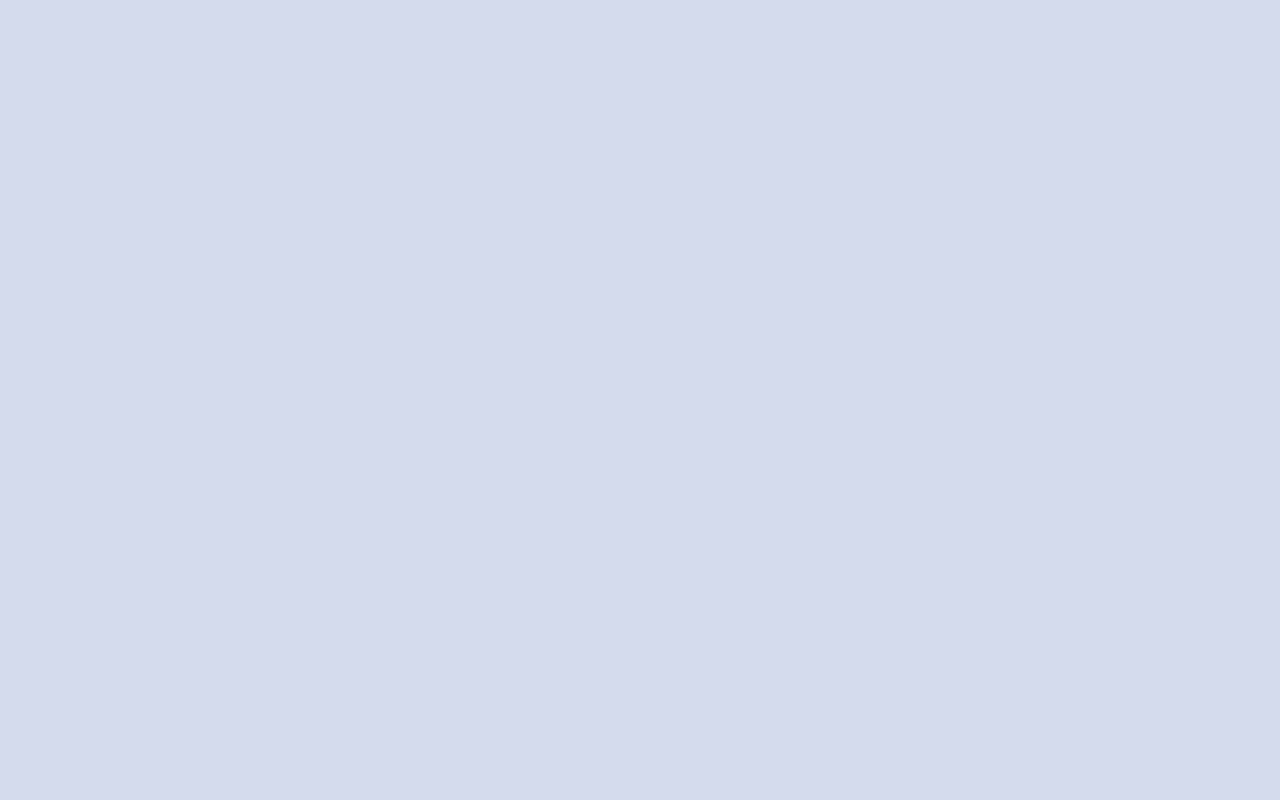
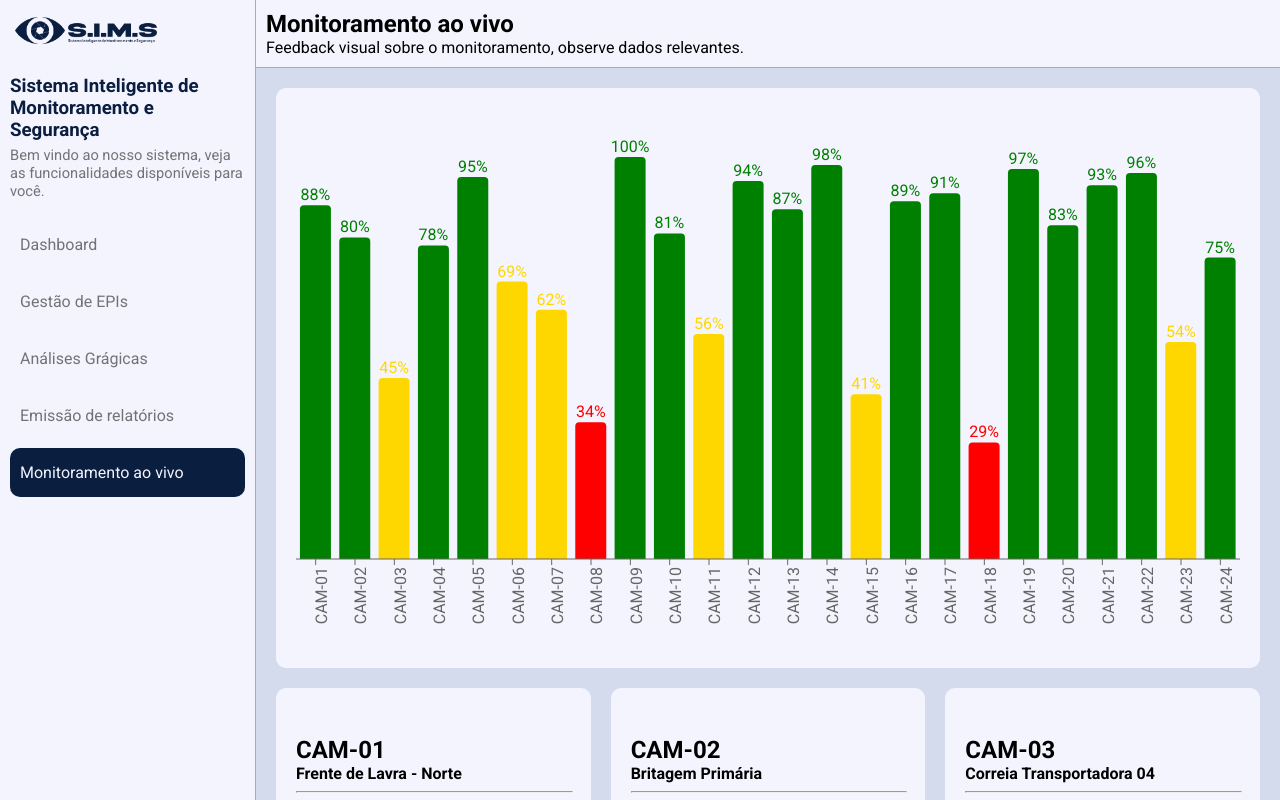
Before and after one commit to williamsdavid5/SIMS_dashborad, a React (Vite) app: page /monitoramento in a window 1280 px wide. Before the commit this address had no page. Built offline with nearby package versions, Linux system fonts and the light colour scheme.

Commit message:
adicionadas as bases para outras telas. tela monitoramento aparentemente concluída

```diff
--- a/src/App.jsx
+++ b/src/App.jsx
@@ -7,6 +7,9 @@ import Historico from "./pages/GestaoEPI/Historico";
 import Inventario from "./pages/GestaoEPI/Inventario";
 import Estoque from "./pages/GestaoEPI/Estoque";
 import Distribuicao from "./pages/GestaoEPI/Distribuicao";
+import Monitoramento from "./pages/Monitoramento";
+import EmissaoRelatorios from "./pages/EmissaoRelatorios";
+import AnalisesGraficas from "./pages/AnalisesGraficas";
 
 import './App.css'
 
@@ -23,6 +26,9 @@ function App() {
         <Route path="historico" element={<Historico />} />
         <Route path="estoque" element={<Estoque />} />
       </Route>
+      <Route path="monitoramento" element={<Monitoramento />} />
+      <Route path="emissao-relatorios" element={<EmissaoRelatorios />} />
+      <Route path="analises-graficas" element={<AnalisesGraficas />} />
     </Routes>
   );
 }
--- a/src/context/DashboardContext.jsx
+++ b/src/context/DashboardContext.jsx
@@ -13,7 +13,7 @@ export const useDashboard = () => {
 // - 500: Bom equilíbrio (recomendado para produção)
 // - 1000: Mais precisão (pode ficar lento)
 // - 2000: Máxima precisão (apenas para dados muito críticos)
-const MAX_REGISTROS = 2000;
+const MAX_REGISTROS = 300;
 
 export const DashboardProvider = ({ children }) => {
     const [loading, setLoading] = useState(true);
--- /dev/null
+++ b/src/pages/AnalisesGraficas.jsx
@@ -0,0 +1,12 @@
+import MenuLateral from "./MenuLateral"
+
+export default function AnalisesGraficas() {
+    return (
+        <>
+            <main className="dashboardMain">
+                <MenuLateral></MenuLateral>
+                <section className="principalDash"></section>
+            </main>
+        </>
+    )
+}
--- /dev/null
+++ b/src/pages/EmissaoRelatorios.jsx
@@ -0,0 +1,12 @@
+import MenuLateral from "./MenuLateral"
+
+export default function EmissaoRelatorios() {
+    return (
+        <>
+            <main className="dashboardMain">
+                <MenuLateral></MenuLateral>
+                <section className="principalDash"></section>
+            </main>
+        </>
+    )
+}
--- a/src/pages/MenuLateral.jsx
+++ b/src/pages/MenuLateral.jsx
@@ -35,22 +35,22 @@ export default function MenuLateral() {
                         Gestão de EPIs
                     </NavLink>
                     <NavLink
-                        to="/home"
+                        to="/analises-graficas"
                         className={({ isActive }) => isActive ? "itemAtivado" : "itemDesativado"}
                     >
-                        Função 2
+                        Análises Grágicas
                     </NavLink>
                     <NavLink
-                        to="/home"
+                        to="/emissao-relatorios"
                         className={({ isActive }) => isActive ? "itemAtivado" : "itemDesativado"}
                     >
-                        Função 3
+                        Emissão de relatórios
                     </NavLink>
                     <NavLink
-                        to="/home"
+                        to="/monitoramento"
                         className={({ isActive }) => isActive ? "itemAtivado" : "itemDesativado"}
                     >
-                        Função 4
+                        Monitoramento ao vivo
                     </NavLink>
                 </div>
             </aside>
--- /dev/null
+++ b/src/pages/Monitoramento.jsx
@@ -0,0 +1,168 @@
+import MenuLateral from "./MenuLateral"
+import { useEffect } from 'react'
+import './styles/monitoramento.css'
+
+import { PieChart, Pie, Cell, ResponsiveContainer, BarChart, Bar, XAxis, YAxis, LabelList } from "recharts";
+
+function BlocoCamera({ data }) {
+
+    const confianca = data.confianca;
+
+    const chartData = [
+        { name: "valor", value: confianca },
+        { name: "resto", value: 100 - confianca }
+    ];
+
+    const corValor =
+        confianca < 40 ? "red" :
+            confianca < 70 ? "gold" :
+                "green";
+    const corRestante = "var(--bordaCor)";
+
+    return (
+        <div className="blocoCamera">
+            <div className="esquerda">
+                <h1>{data.camera}</h1>
+                <p><b>{data.area}</b></p>
+                <hr />
+            </div>
+
+            <div className="direita">
+                <ResponsiveContainer width="100%" height="100%">
+                    <PieChart>
+
+                        <Pie
+                            data={chartData}
+                            dataKey="value"
+                            startAngle={180}
+                            endAngle={0}
+                            cx="50%"
+                            cy="100%"
+                            innerRadius={0}
+                            outerRadius={90}
+                            stroke="none"
+                        >
+                            <Cell fill={corValor} />
+                            <Cell fill={corRestante} />
+                        </Pie>
+                    </PieChart>
+                </ResponsiveContainer>
+                <text
+                    x="50%"
+                    y="90%"
+                    textAnchor="middle"
+                    fontSize="18"
+                    fontWeight="bold"
+                >
+                    {confianca}% de confiança
+                </text>
+            </div>
+        </div>
+    )
+}
+
+export default function Monitoramento() {
+
+    const data = [
+        { camera: 'CAM-01', area: 'Frente de Lavra - Norte', confianca: 88 },
+        { camera: 'CAM-02', area: 'Britagem Primária', confianca: 80 },
+        { camera: 'CAM-03', area: 'Correia Transportadora 04', confianca: 45 },
+        { camera: 'CAM-04', area: 'Pátio de Estocagem', confianca: 78 },
+        { camera: 'CAM-05', area: 'Oficina de Máquinas Pesadas', confianca: 95 },
+        { camera: 'CAM-06', area: 'Barragem de Rejeitos - Talude A', confianca: 69 },
+        { camera: 'CAM-07', area: 'Moagem de Minério', confianca: 62 },
+        { camera: 'CAM-08', area: 'Peneiramento Vibratório', confianca: 34 },
+        { camera: 'CAM-09', area: 'Acesso Principal - Portaria', confianca: 100 },
+        { camera: 'CAM-10', area: 'Flotação de Cobre', confianca: 81 },
+        { camera: 'CAM-11', area: 'Espessador de Concentrado', confianca: 56 },
+        { camera: 'CAM-12', area: 'Laboratório Químico', confianca: 94 },
+        { camera: 'CAM-13', area: 'Estação de Tratamento de Água', confianca: 87 },
+        { camera: 'CAM-14', area: 'Depósito de Explosivos', confianca: 98 },
+        { camera: 'CAM-15', area: 'Pilha Pulmão', confianca: 41 },
+        { camera: 'CAM-16', area: 'Carregamento de Vagões', confianca: 89 },
+        { camera: 'CAM-17', area: 'Refeitório Central', confianca: 91 },
+        { camera: 'CAM-18', area: 'Área de Descarte de Estéril', confianca: 29 },
+        { camera: 'CAM-19', area: 'Subestação Elétrica', confianca: 97 },
+        { camera: 'CAM-20', area: 'Almoxarifado Geral', confianca: 83 },
+        { camera: 'CAM-21', area: 'Dique de Contenção 02', confianca: 93 },
+        { camera: 'CAM-22', area: 'Pátio de Combustíveis', confianca: 96 },
+        { camera: 'CAM-23', area: 'Silo de Armazenamento', confianca: 54 },
+        { camera: 'CAM-24', area: 'Área de Preservação Ambiental', confianca: 75 },
+        // { camera: 'CAM-25', area: 'Centro de Controle Operacional', confianca: 99 }
+    ];
+
+    const getCorValor = (confianca) =>
+        confianca < 40 ? "red" :
+            confianca < 70 ? "gold" :
+                "green";
+
+    const corRestante = "var(--corJanela)";
+
+    return (
+        <main className="dashboardMain">
+            <MenuLateral />
+            <section className="principalDash">
+
+                <header className='superiorDash'>
+                    <h2>Monitoramento ao vivo</h2>
+                    <p>Feedback visual sobre o monitoramento, observe dados relevantes.</p>
+                </header>
+
+                <div className="camerasBlocos">
+                    <div className="blocoGraficoGeralCamreas">
+                        <div className="divAuxGraficoCameras">
+                            <ResponsiveContainer width="100%" height="90%" className={'containerGraficoBarra'}>
+                                <BarChart
+                                    data={data}
+                                    margin={{ top: 40, right: 20, left: 20, bottom: 10 }}
+                                >
+                                    <XAxis
+                                        dataKey="camera"
+                                        type="category"
+                                        angle={-90}
+                                        textAnchor="end"
+                                        interval={0}
+                                        height={70}
+                                    />
+
+                                    <LabelList
+                                        dataKey="confianca"
+                                        position="insideTop"
+                                        formatter={(v) => `${v}%`}
+                                    />
+
+                                    <Bar
+                                        dataKey="confianca"
+                                        background={{ fill: corRestante }}
+                                        radius={[4, 4, 0, 0]}
+                                    >
+
+                                        {data.map((entry, index) => (
+                                            <Cell
+                                                key={`cell-${index}`}
+                                                fill={getCorValor(entry.confianca)}
+                                            />
+                                        ))}
+
+                                        <LabelList
+                                            dataKey="confianca"
+                                            position="top"
+                                            formatter={(v) => `${v}%`}
+                                        />
+
+                                    </Bar>
+                                </BarChart>
+                            </ResponsiveContainer>
+                        </div>
+                    </div>
+                    {data.map((camera) => {
+                        return (
+                            <BlocoCamera data={camera} />
+                        )
+                    })}
+                </div>
+
+            </section>
+        </main>
+    )
+}
--- /dev/null
+++ b/src/pages/styles/monitoramento.css
@@ -0,0 +1,87 @@
+.camerasBlocos {
+    width: 100%;
+    box-sizing: border-box;
+    min-width: auto;
+    min-height: auto;
+    padding: 20px;
+
+    display: grid;
+    grid-template-columns: repeat(auto-fill, minmax(250px, 1fr));
+    grid-auto-rows: 280px;
+    gap: 20px;
+    overflow-y: auto;
+}
+
+.blocoGraficoGeralCamreas {
+    background-color: var(--corJanela);
+    border-radius: 10px;
+    grid-column: span 3;
+    grid-row: span 2;
+    display: blick;
+    /* align-items: center;
+    justify-content: center; */
+}
+
+.divAuxGraficoCameras {
+    width: 100%;
+    height: 100%;
+    display: flex;
+    align-items: center;
+    justify-content: flex-start;
+}
+
+.blocoCamera {
+    background-color: var(--corJanela);
+    border-radius: 10px;
+    padding: 20PX;
+    display: flex;
+    flex-direction: column;
+    min-width: auto;
+    min-height: auto;
+}
+
+.blocoCamera .esquerda {
+    width: 100%;
+    height: 50%;
+    display: flex;
+    flex-direction: column;
+    justify-content: center;
+    min-width: auto;
+    min-height: auto;
+}
+
+.blocoCamera .direita {
+    flex: 1;
+    display: flex;
+    flex-direction: column;
+    align-items: center;
+    justify-content: center;
+    min-width: auto;
+    min-height: auto;
+}
+
+@media (max-width: 900px) {
+
+    .blocoGraficoGeralCamreas {
+        /* grid-column: span 2; */
+        overflow-x: auto;
+    }
+
+    .divAuxGraficoCameras {
+        min-width: 700px;
+    }
+
+}
+
+@media (max-width: 850px) {
+    .blocoGraficoGeralCamreas {
+        grid-column: span 2;
+        grid-row: span 1;
+    }
+}
+
+@media (max-width: 550px) {
+    .blocoGraficoGeralCamreas {
+        grid-column: span 1;
+    }
+}
```
